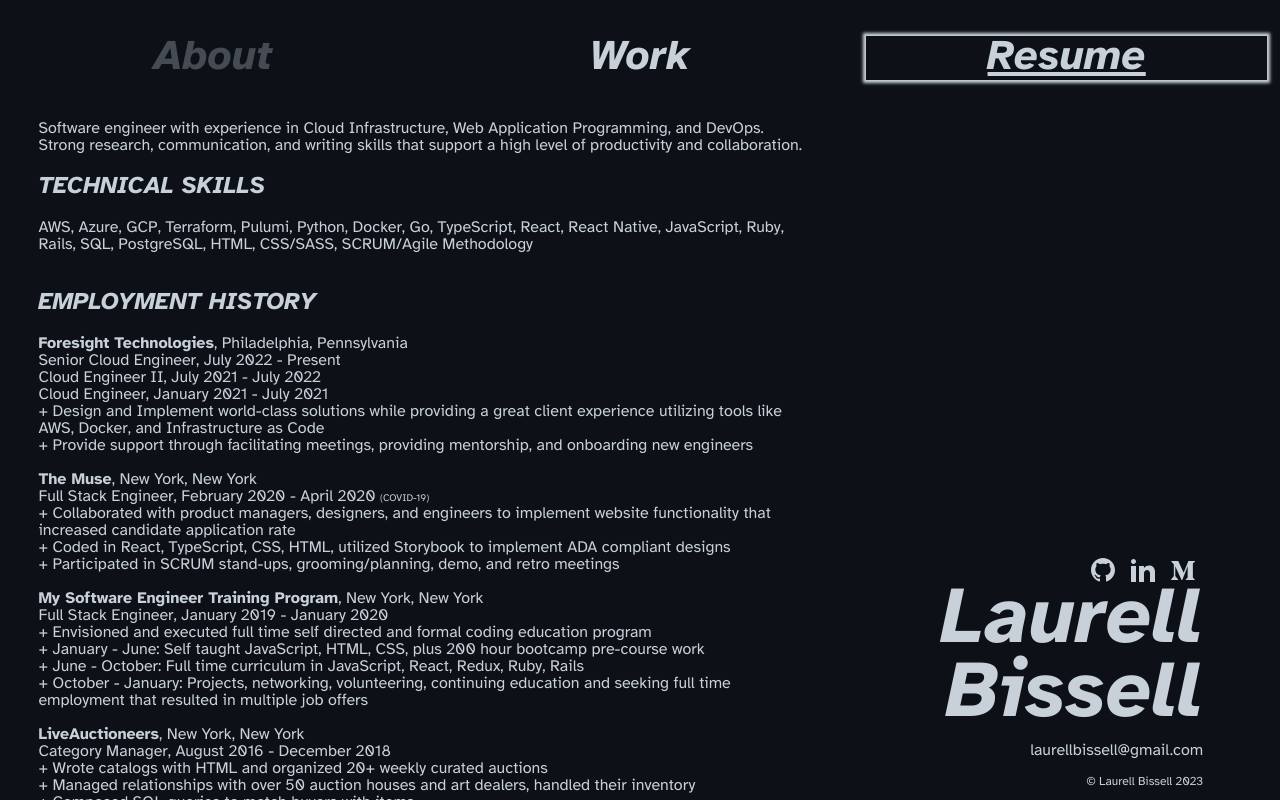
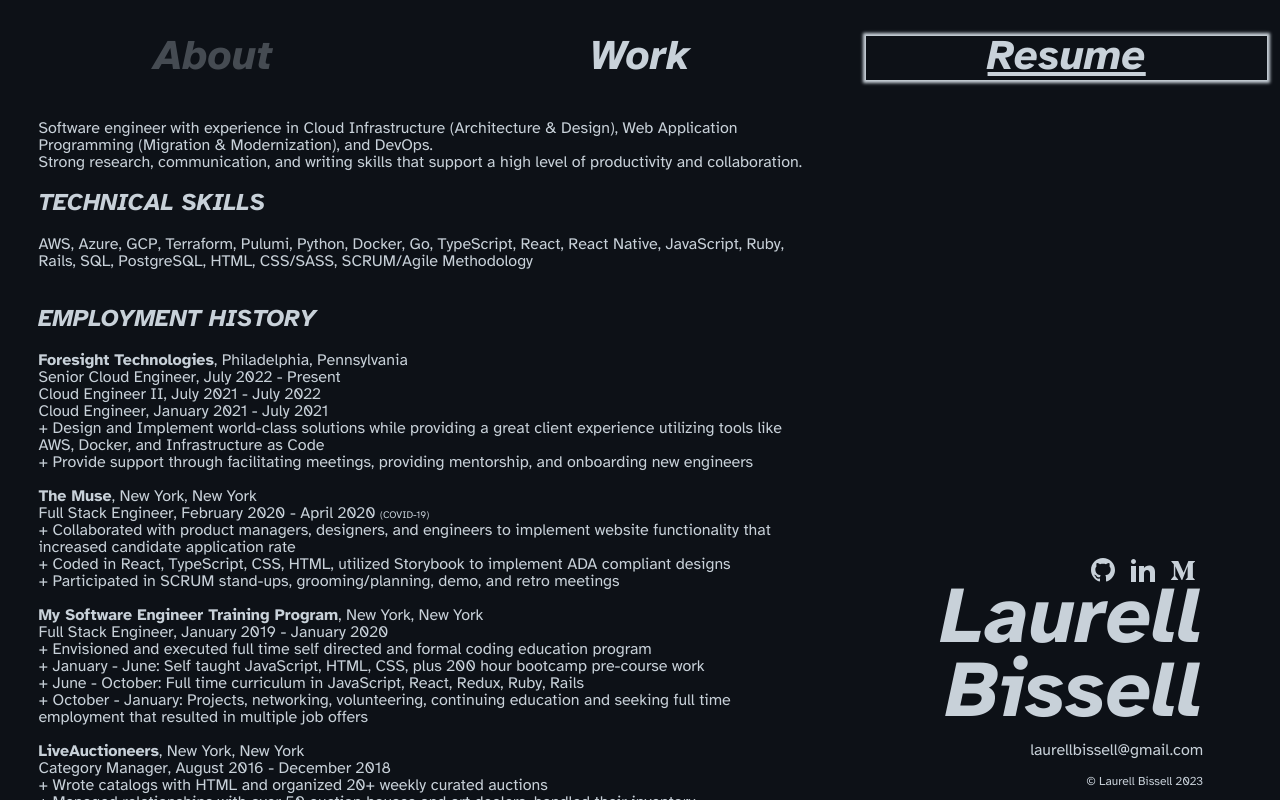
Before and after one commit to lgm527/me, a React (Create React App) app: page / in a window 1280 px wide. Both pictures are taken after a click on the button "Resume". Shown: the top 800 px of the page. Built offline with nearby package versions, Linux system fonts and the light colour scheme; a web font is replaced by a local one.

Commit message:
update resume

```diff
--- a/src/Resume.js
+++ b/src/Resume.js
@@ -8,7 +8,7 @@
       <div className='resume'>
 
       <p>
-        Software engineer with experience in Cloud Infrastructure, Web Application Programming, and DevOps.
+        Software engineer with experience in Cloud Infrastructure (Architecture & Design), Web Application Programming (Migration & Modernization), and DevOps.
         <br></br>
         Strong research, communication, and writing skills that support a high level of productivity and collaboration.
       </p>
```
